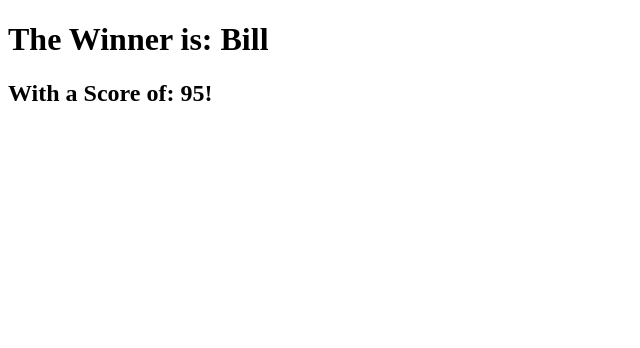
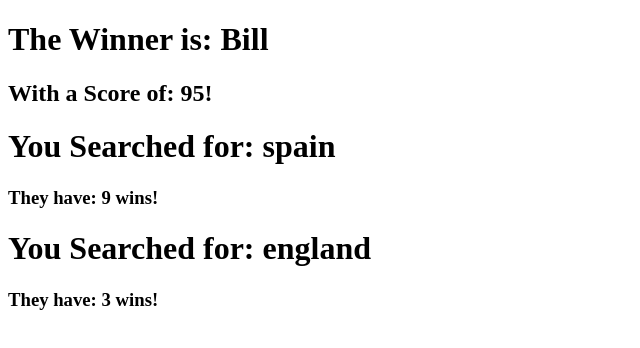
Before and after one commit to awieckert/jsObjectsChallenge, a plain HTML site: page index.html in a window 1280 px wide. Shown: the whole page, without its empty margins (0-640 px from the left). Drawn offline with Linux system fonts and the light colour scheme.

Commit message:
Made Function that prints out searched country and their wins to the DOM.

```diff
--- a/index.html
+++ b/index.html
@@ -8,6 +8,7 @@
 </head>
 <body>
     <div id="challenge-1"></div>
+    <div id="challenge-2"></div>
 
     <script src="main.js"></script>
 </body>
--- a/main.js
+++ b/main.js
@@ -1,4 +1,4 @@
-
+// Object Challenge 1 ------!
 
 var players = [
     {
@@ -33,7 +33,79 @@ for(var i = 0; i < players.length; i++){
 
 }
 
+if (winner === false){
+    var winnerDiv = document.getElementById('challenge-1');
+var printWinner = "<h1>The Winner is: NO ONE!!!!</h1>";
+printWinner += "<h2>With a Score of: FALIURE!!</h2>";
+winnerDiv.innerHTML = printWinner;
+} else {
+    var winnerDiv = document.getElementById('challenge-1');
+var printWinner = "<h1>The Winner is: " + winner + "</h1>";
+printWinner += "<h2>With a Score of: " + heighestScore + "!</h2>";
+winnerDiv.innerHTML = printWinner;
+}
+
 var winnerDiv = document.getElementById('challenge-1');
 var printWinner = "<h1>The Winner is: " + winner + "</h1>";
 printWinner += "<h2>With a Score of: " + heighestScore + "!</h2>";
 winnerDiv.innerHTML = printWinner;
+
+
+// Object Challenge 2---!
+
+var winnerList = [
+    {season: '1999-2000', team: 'Real Madrid', country: 'Spain'},
+    {season: '2000-2001', team: 'Bayern Munich', country: 'Germany'},
+    {season: '2001-2002', team: 'Real Madrid', country: 'Spain'},
+    {season: '2002-2003', team: 'Milan', country: 'Italy'},
+    {season: '2003-2004', team: 'Porto', country: 'Portugal'},
+    {season: '2004-2005', team: 'Liverpool', country: 'England'},
+    {season: '2005-2006', team: 'Barcelona', country: 'Spain'},
+    {season: '2006-2007', team: 'Milan', country: 'Italy'},
+    {season: '2007-2008', team: 'Manchester United', country: 'England'},
+    {season: '2008-2009', team: 'Barcelona', country: 'Spain'},
+    {season: '2009-2010', team: 'Internazionale', country: 'Italy'},
+    {season: '2010-2011', team: 'Barcelona', country: 'Spain'},
+    {season: '2011-2012', team: 'Chelsea', country: 'England'},
+    {season: '2012-2013', team: 'Bayern Munich', country: 'Germany'},
+    {season: '2013-2014', team: 'Real Madrid', country: 'Spain'},
+    {season: '2014-2015', team: 'Barcelona', country: 'Spain'},
+    {season: '2015-2016', team: 'Real Madrid', country: 'Spain'},
+    {season: '2016-2017', team: 'Real Madrid', country: 'Spain'},
+  ];
+
+
+  function champions (name) {
+
+
+    var numberOfWins = 0;
+
+    function stringBuilder (winner){
+        var buildElement = "<h1>You Searched for: " + winner + "</h1>";
+        buildElement += "<h3>They have: " + numberOfWins +" wins!</h3>";
+        return buildElement;
+      }
+
+      function printToDom (stringToPrint, divID) {
+        var thingToPrint = document.getElementById(divID);
+        thingToPrint.innerHTML += stringToPrint;
+     }
+
+    for(var i = 0; i < winnerList.length; i++){
+        var currentWinner = winnerList[i].country;
+        if(currentWinner.toLocaleLowerCase() === name.toLocaleLowerCase()){
+            numberOfWins++;
+        }
+    }
+    var builtString = stringBuilder(name);
+    printToDom(builtString, "challenge-2");
+
+}
+
+
+
+champions("spain");
+champions("england");
+
+
+// Object Challenge 2 End -----!
```
